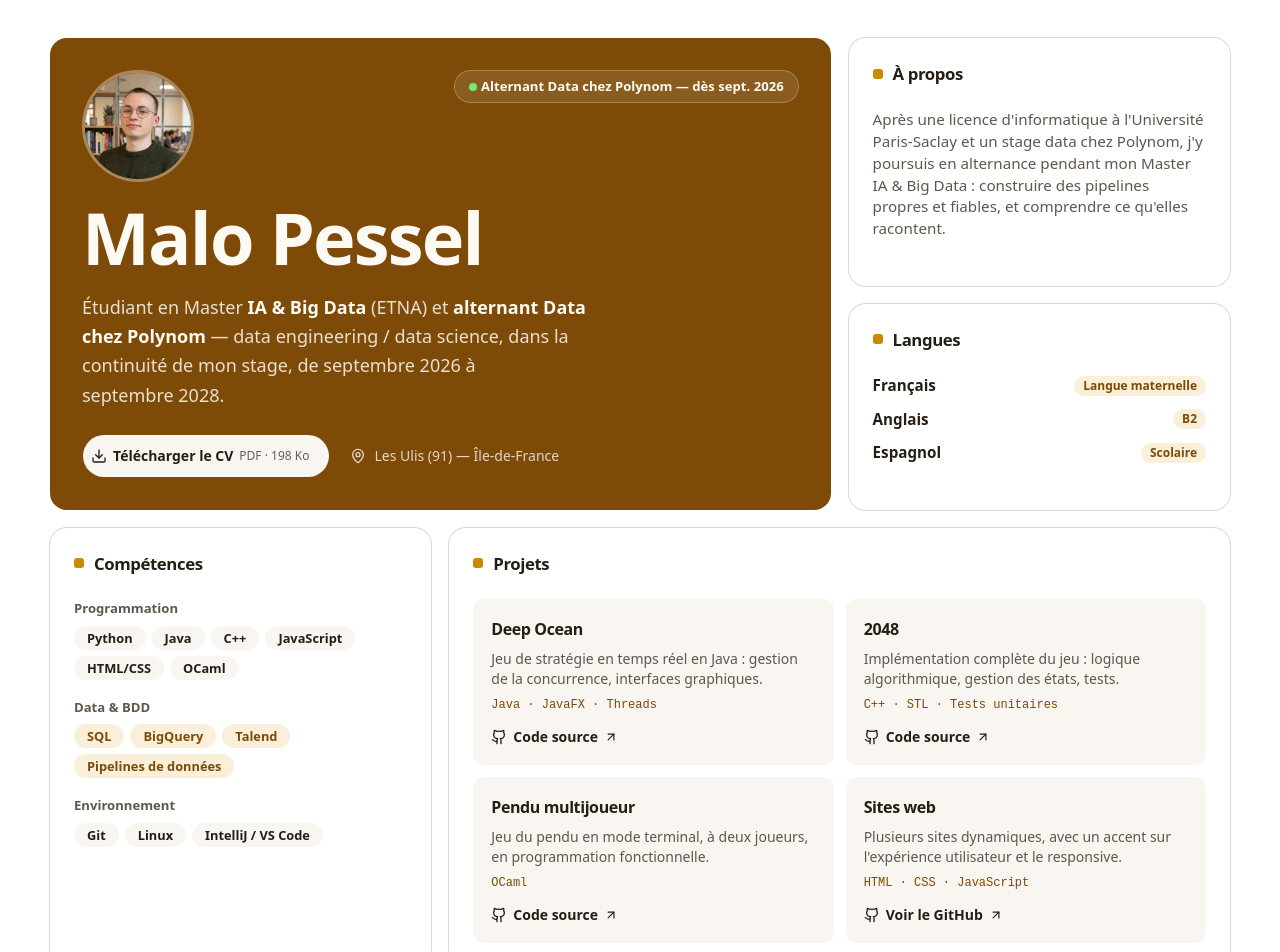
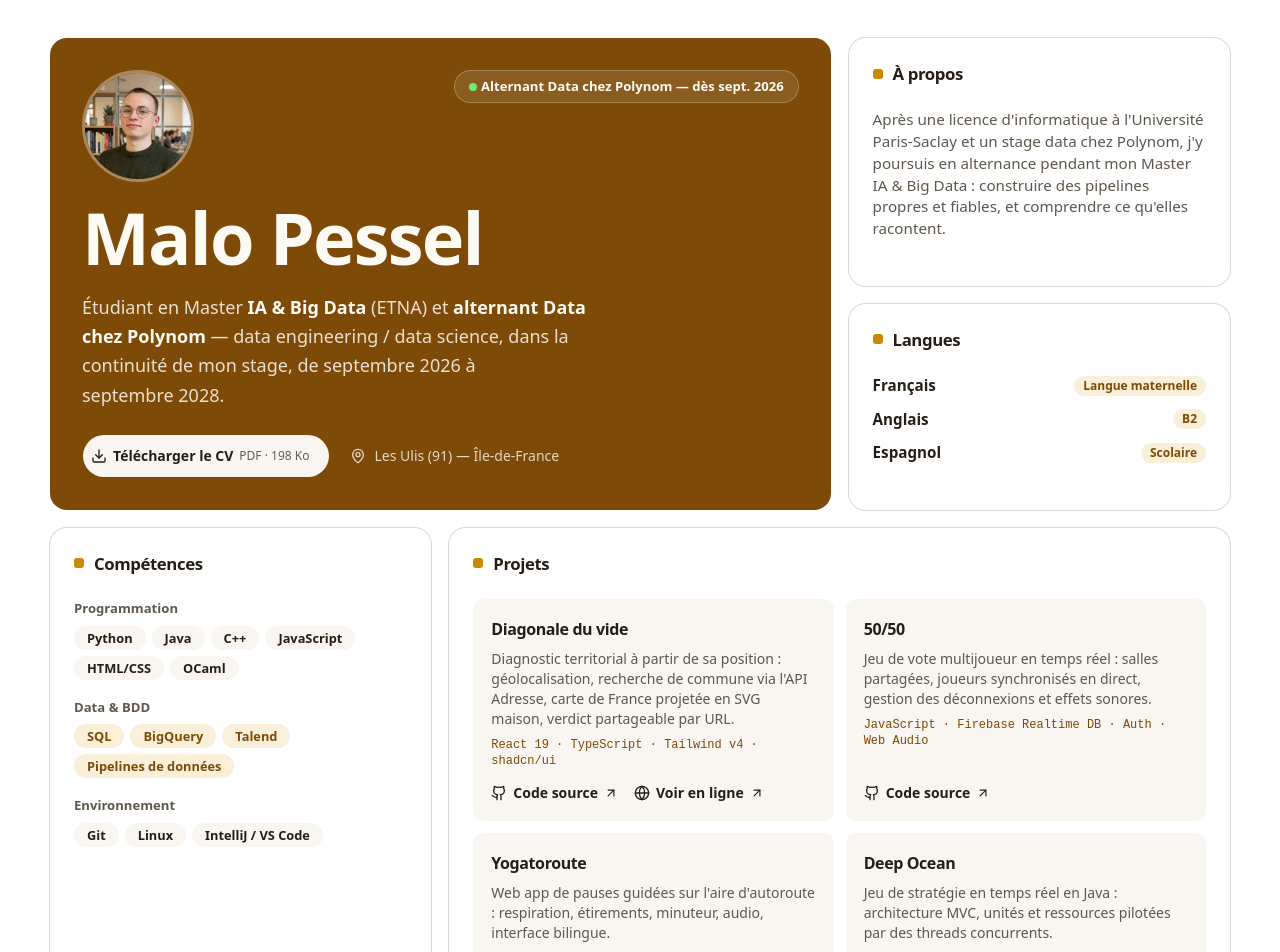
Before and after one commit to MaloPessel/portfolio-bento, a React (Vite) app: page / in a window 1280 px wide. Shown: the top 952 px of the page. Built offline with nearby package versions, Linux system fonts and the light colour scheme.

Commit message:
Update project details: refine project descriptions, add live links, and adjust project names for clarity

```diff
--- a/src/components/sections/projects.tsx
+++ b/src/components/sections/projects.tsx
@@ -1,9 +1,12 @@
-import { ArrowUpRight } from "lucide-react"
+import { ArrowUpRight, Globe } from "lucide-react"
 
 import { GithubIcon } from "@/components/icons"
 import { IconLink } from "@/components/icon-link"
 import { Tile } from "@/components/tile"
 import { projects } from "@/lib/projects-data"
+
+const arrowClass =
+  "size-3.5 transition-transform duration-300 ease-out group-hover:translate-x-0.5 group-hover:-translate-y-0.5 motion-reduce:transition-none"
 
 export function Projects() {
   return (
@@ -21,18 +24,28 @@ export function Projects() {
             <p className="font-mono text-xs text-accent-foreground">
               {project.stack}
             </p>
+            <div className="mt-auto flex flex-wrap gap-x-4 gap-y-1 pt-1.5">
               <IconLink
                 href={project.href}
                 icon={GithubIcon}
                 external
-              className="mt-auto pt-1.5 font-bold hover:text-accent-foreground"
+                className="font-bold hover:text-accent-foreground"
               >
-              {project.linkLabel}
-              <ArrowUpRight
-                className="size-3.5 transition-transform duration-300 ease-out group-hover:translate-x-0.5 group-hover:-translate-y-0.5 motion-reduce:transition-none"
-                aria-hidden="true"
-              />
+                Code source
+                <ArrowUpRight className={arrowClass} aria-hidden="true" />
               </IconLink>
+              {project.liveHref && (
+                <IconLink
+                  href={project.liveHref}
+                  icon={Globe}
+                  external
+                  className="font-bold hover:text-accent-foreground"
+                >
+                  Voir en ligne
+                  <ArrowUpRight className={arrowClass} aria-hidden="true" />
+                </IconLink>
+              )}
+            </div>
           </article>
         ))}
       </div>
--- a/src/lib/projects-data.ts
+++ b/src/lib/projects-data.ts
@@ -3,40 +3,39 @@ export type Project = {
   description: string
   stack: string
   href: string
-  linkLabel: string
+  /** URL du site déployé, quand il y en a un : affiché à côté du code source. */
+  liveHref?: string
 }
 
 export const projects: Project[] = [
   {
+    name: "Diagonale du vide",
+    description:
+      "Diagnostic territorial à partir de sa position : géolocalisation, recherche de commune via l'API Adresse, carte de France projetée en SVG maison, verdict partageable par URL.",
+    stack: "React 19 · TypeScript · Tailwind v4 · shadcn/ui",
+    href: "https://github.com/MaloPessel/diagonale-du-vide",
+    liveHref: "https://diagonale-du-vide.netlify.app",
+  },
+  {
+    name: "50/50",
+    description:
+      "Jeu de vote multijoueur en temps réel : salles partagées, joueurs synchronisés en direct, gestion des déconnexions et effets sonores.",
+    stack: "JavaScript · Firebase Realtime DB · Auth · Web Audio",
+    href: "https://github.com/MaloPessel/50_50_game",
+  },
+  {
+    name: "Yogatoroute",
+    description:
+      "Web app de pauses guidées sur l'aire d'autoroute : respiration, étirements, minuteur, audio, interface bilingue.",
+    stack: "JavaScript · HTML · CSS · i18n",
+    href: "https://github.com/MaloPessel/yogatoroute",
+    liveHref: "https://yogatoroute.netlify.app",
+  },
+  {
     name: "Deep Ocean",
     description:
-      "Jeu de stratégie en temps réel en Java : gestion de la concurrence, interfaces graphiques.",
-    stack: "Java · JavaFX · Threads",
+      "Jeu de stratégie en temps réel en Java : architecture MVC, unités et ressources pilotées par des threads concurrents.",
+    stack: "Java · Swing · Concurrence",
     href: "https://github.com/MaloPessel/deep-ocean",
-    linkLabel: "Code source",
-  },
-  {
-    name: "2048",
-    description:
-      "Implémentation complète du jeu : logique algorithmique, gestion des états, tests.",
-    stack: "C++ · STL · Tests unitaires",
-    href: "https://github.com/MaloPessel/Projet-2048",
-    linkLabel: "Code source",
-  },
-  {
-    name: "Pendu multijoueur",
-    description:
-      "Jeu du pendu en mode terminal, à deux joueurs, en programmation fonctionnelle.",
-    stack: "OCaml",
-    href: "https://github.com/MaloPessel/pendu",
-    linkLabel: "Code source",
-  },
-  {
-    name: "Sites web",
-    description:
-      "Plusieurs sites dynamiques, avec un accent sur l'expérience utilisateur et le responsive.",
-    stack: "HTML · CSS · JavaScript",
-    href: "https://github.com/MaloPessel",
-    linkLabel: "Voir le GitHub",
   },
 ]
```
Also changed, not shown: 1 other file (tests, documents, lock files or other folders). Lines whose indentation alone changed are shown as unchanged.
